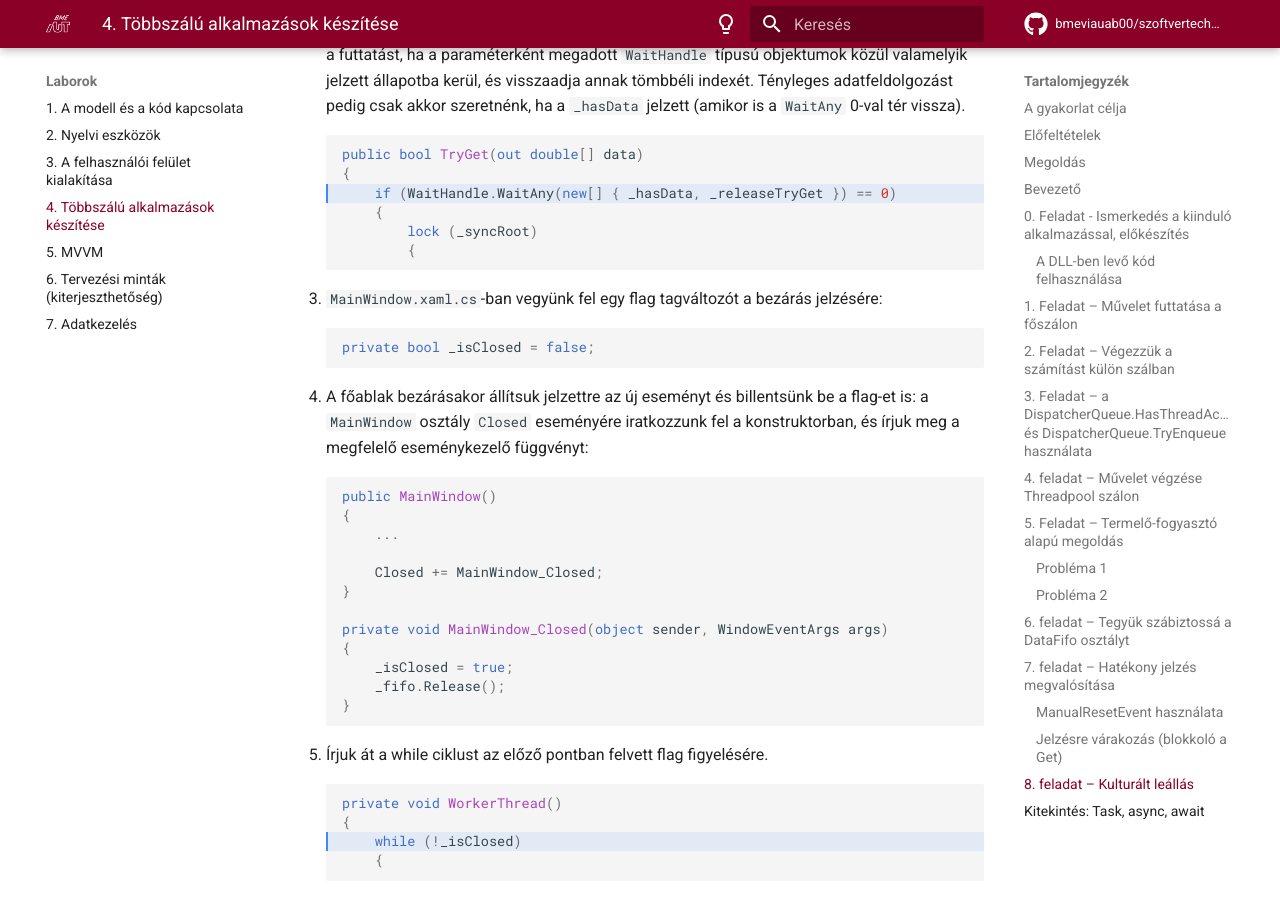
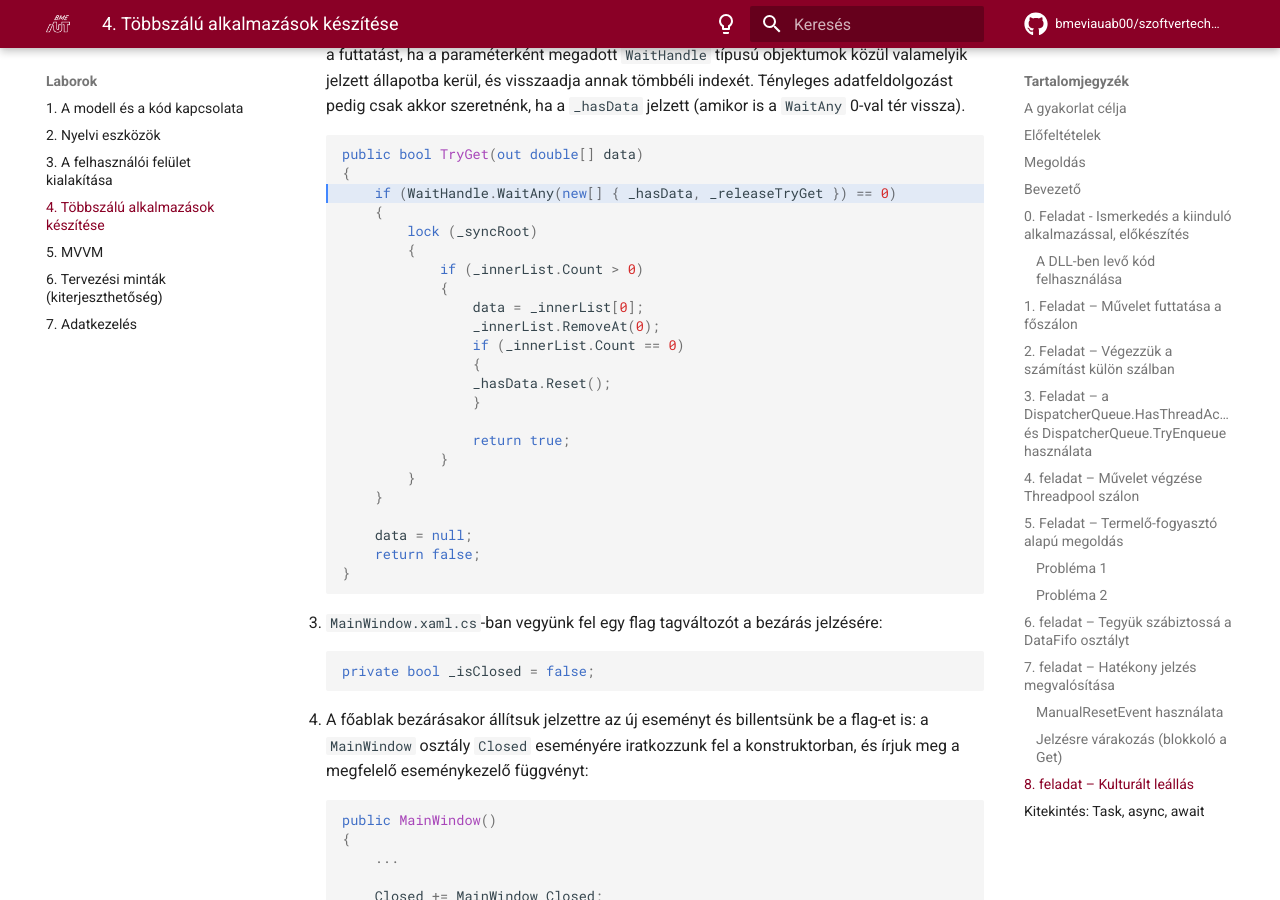
Before and after one commit to bmeviauab00/szoftvertechnikak, an MkDocs documentation site: the page built from docs/labor/4-tobbszalu/index.md, in a window 1280 px wide and 900 px high, scrolled down 18818 px. Built offline with MkDocs 1.6.1 and Material for MkDocs 9.7.7, drawn with Linux system fonts in a browser that asks for light colours; emoji names are drawn with the system emoji font; comment, search, counter and statistics services are not loaded; the version menu is left out.

Commit message:
Fix issue #67: Nem volt megfeleloen taglalva, hogy az adott 2 sort szedjuk ki az if-bol.

````diff
--- a/docs/labor/4-tobbszalu/index.md
+++ b/docs/labor/4-tobbszalu/index.md
@@ -570,6 +570,23 @@ Korábban félretettük azt a problémát, hogy az ablakunk bezárásakor a proc
         {
             lock (_syncRoot)
             {
+                if (_innerList.Count > 0)
+                {
+                    data = _innerList[0];
+                    _innerList.RemoveAt(0);
+                    if (_innerList.Count == 0)
+                    {
+                    _hasData.Reset();
+                    }
+
+                    return true;
+                }
+            }
+        }
+
+        data = null;
+        return false;
+    }
     ```
 
 3. `MainWindow.xaml.cs`-ban vegyünk fel egy flag tagváltozót a bezárás jelzésére:
````
